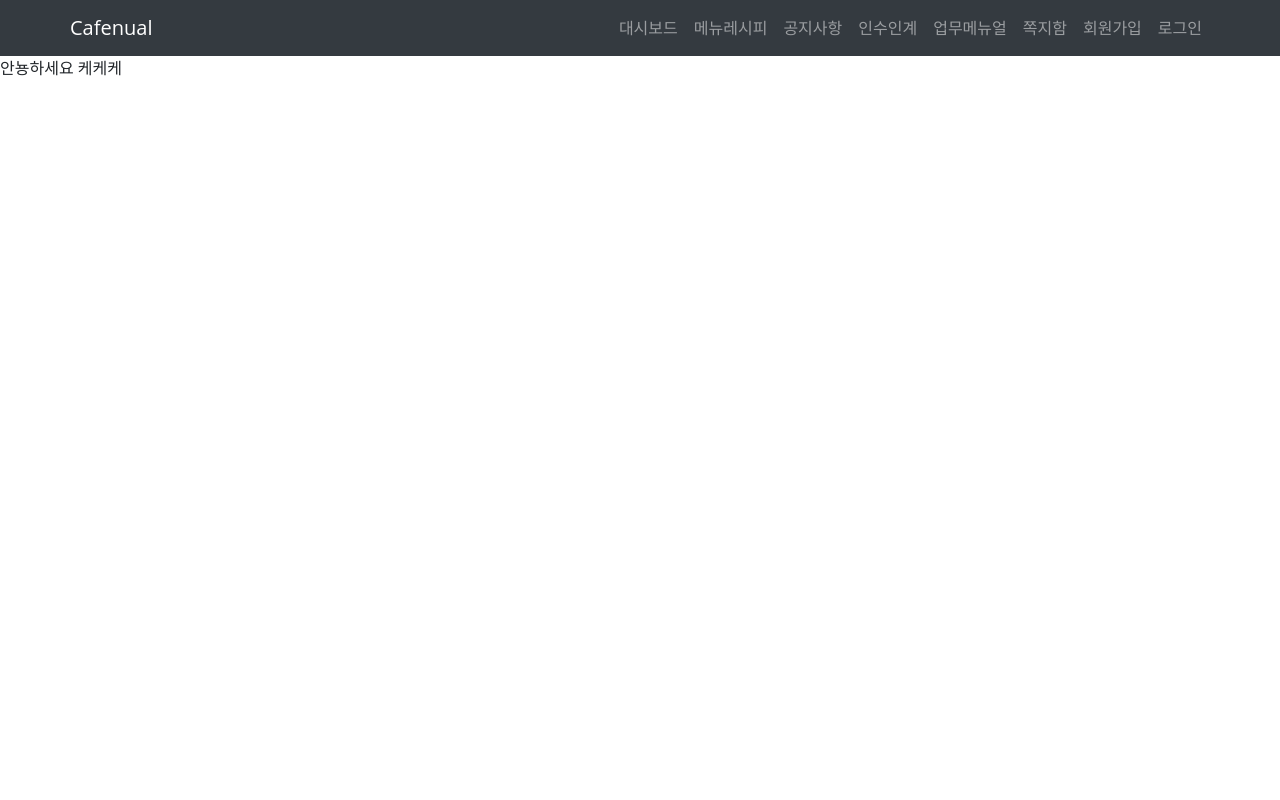
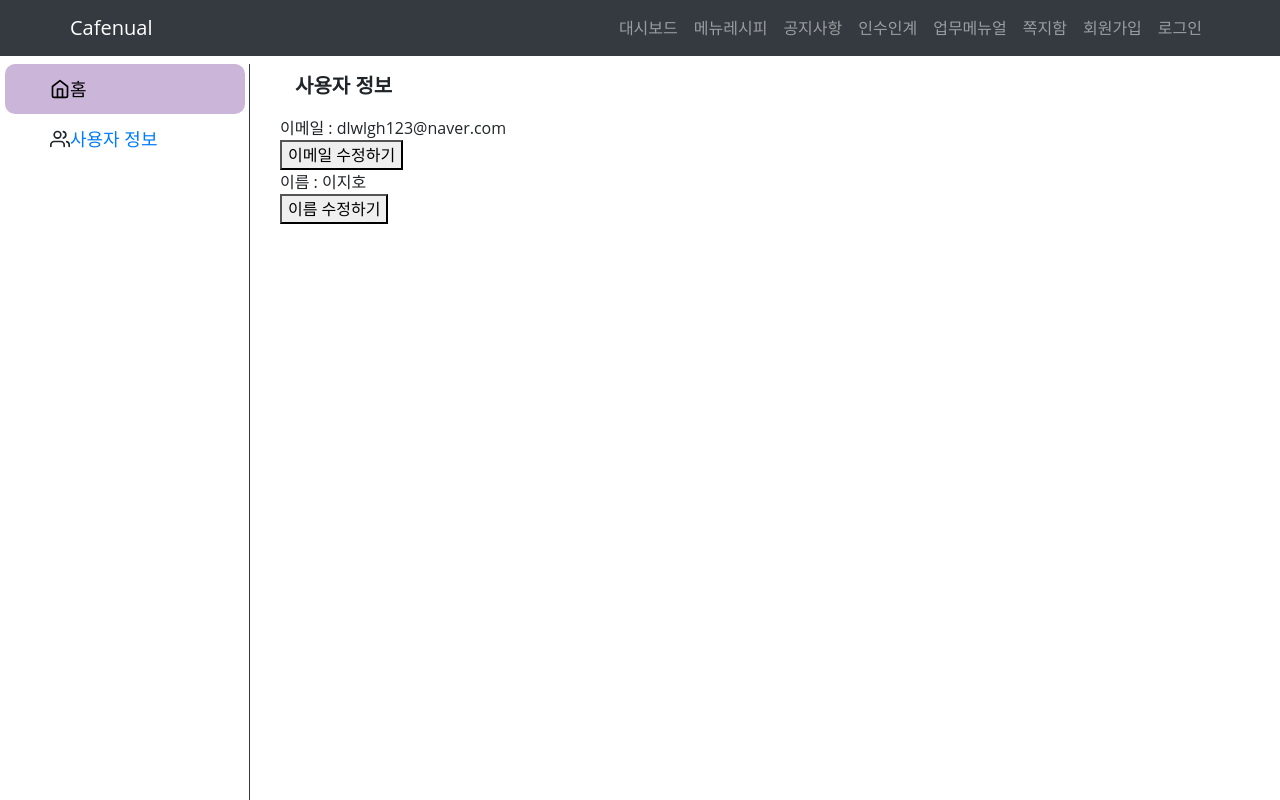
Before and after one commit to cafenual/cafenual-iziho, a React (Create React App) app in the folder cafenual-front/: page /dash/user in a window 1280 px wide. Built offline with nearby package versions, Linux system fonts and the light colour scheme.

Commit message:
Implemnet : userinfo modify function

```diff
--- a/cafenual-front/src/layouts/Header/Side/index.js
+++ b/cafenual-front/src/layouts/Header/Side/index.js
@@ -2,13 +2,13 @@ import React from "react";
 import "./index.scss";
 import { Button } from 'react-bootstrap';
 import { Link } from 'react-router-dom';
-import { FiHome } from 'react-icons/fi';
+import { FiHome,FiUsers } from 'react-icons/fi';
 
 const Sidemenu = () => {
   return (
     <div id="sidemenu">
       <div className="selected-menu"><FiHome size="20"/>홈</div>
-      <div className="non-selected-menu"><FiHome size="20"/><Link to="/dash/user">사용자 정보</Link></div>
+      <div className="non-selected-menu"><FiUsers size="20"/><Link to="/dash/user">사용자 정보</Link></div>
 
     </div>
   );
--- a/cafenual-front/src/layouts/Header/Side/index.scss
+++ b/cafenual-front/src/layouts/Header/Side/index.scss
@@ -12,7 +12,7 @@
   top: 10px;
   width: 240px;
   height: 50px;
-  font-size: 20px;
+  font-size: 18px;
   display: flex;
   padding: 10px 45px;
   margin-left: 5px;
--- a/cafenual-front/src/pages/Dash/User/index.js
+++ b/cafenual-front/src/pages/Dash/User/index.js
@@ -1,11 +1,82 @@
-import React from 'react'
+import React, { useState } from "react";
+import Sidemenu from "./../../../layouts/Header/Side/index";
+import "./style.scss";
+const UserInfo = () => {
 
-const user = () => {
-    return (
-        <div>
-            안뇽하세요 케케케
-        </div>
-    )
+
+  const [inputs, setinputs] = useState({
+    email: "dlwlgh123@naver.com",
+    name: "이지호",
+  });
+  const [user, setUser] = useState({
+    email:"dlwlgh123@naver.com",
+    name: "이지호",
+  });
+  const handleOnChange = (e) => {
+    setinputs({
+      ...inputs,
+      [e.target.name]: e.target.value,
+    });
+    console.log(inputs.email + inputs.name);
+  };
+
+  const handleOnClick = () => {
+    setUser({
+        email:inputs.email,
+        name:inputs.name
+    })
+      setOpenemail(false)
+      setOpenname(false)
 }
 
-export default user
+  const [Openemail, setOpenemail] = useState(false);
+  const [Openname, setOpenname] = useState(false);
+
+
+  return (
+    <>
+      <Sidemenu />
+      <div className="user-container">
+        <div className="title">사용자 정보</div>
+        <div className="info-box">
+          <div>이메일 : {user.email}</div>
+          <div>
+            <button onClick={() => setOpenemail(!Openemail)}>
+              이메일 수정하기
+            </button>
+          </div>
+          {Openemail === true ? (
+            <div>
+              <input
+                type="text"
+                name="email"
+                placeholder="이메일"
+                onChange={handleOnChange}
+              />
+            </div>
+          ) : (
+            <></>
+          )}
+        </div>
+        <div className="info-box">
+          <div>이름 : {user.name}</div>
+          <div>
+            <button onClick={() => setOpenname(!Openname)}>
+              이름 수정하기
+            </button>
+            {Openname === true ? (
+              <div>
+                <input type="text" name="name" placeholder="이름" onChange={handleOnChange} />
+                <button onClick={handleOnClick}>변경완료</button>
+              </div>
+            ) : (
+              <></>
+            )}
+          </div>
+        </div>
+      </div>
+    </>
+  );
+};
+
+export default UserInfo;
--- /dev/null
+++ b/cafenual-front/src/pages/Dash/User/style.scss
@@ -0,0 +1,3 @@
+.user-container{
+    padding-left: 280px;
+}
--- a/cafenual-front/src/pages/Join/join.js
+++ b/cafenual-front/src/pages/Join/join.js
@@ -4,6 +4,7 @@ import "./index.css";
 function Join() {
   return (
     <div className="join-box">
+            <div className="title">회원가입</div>
       <Form>
         <Form.Label>이름</Form.Label>
         <Form.Control type="text" placeholder="Name" />
--- a/cafenual-front/src/pages/Login/login.js
+++ b/cafenual-front/src/pages/Login/login.js
@@ -1,9 +1,10 @@
 import React from "react";
-import { Form,Button } from 'react-bootstrap';
+import { Form, Button } from "react-bootstrap";
 import "./index.css";
 function Login() {
   return (
     <div className="login-box">
+      <div className="title">로그인</div>
       <Form>
         <Form.Group className="mb-3" controlId="formBasicEmail">
           <Form.Label>Email 주소</Form.Label>
--- a/cafenual-front/src/pages/Recipe/RecipeDetail/index.js
+++ b/cafenual-front/src/pages/Recipe/RecipeDetail/index.js
@@ -73,7 +73,7 @@ const RecipeDetail = ({ match }) => {
   return (
     <>
       <div className="recipe-box">
-        <div className="title">공지사항</div>
+        <div className="title">메뉴레시피</div>
         <RecipeCategory />
 
         <div id="recipe-box">
```
